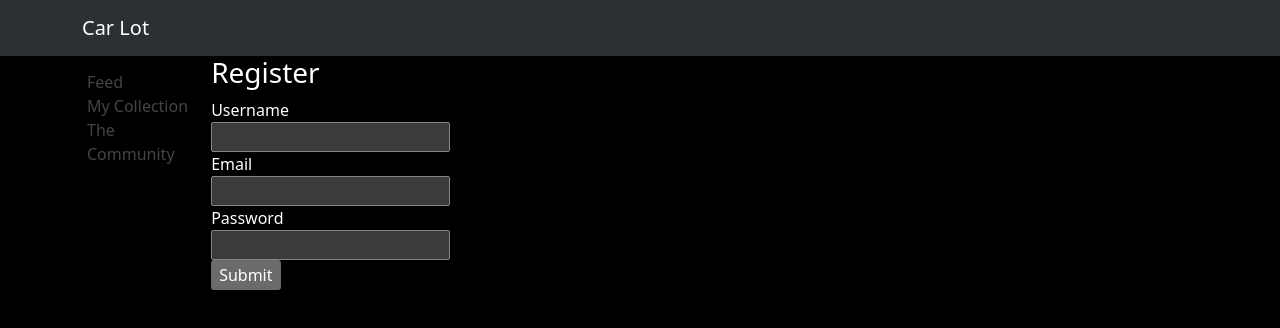
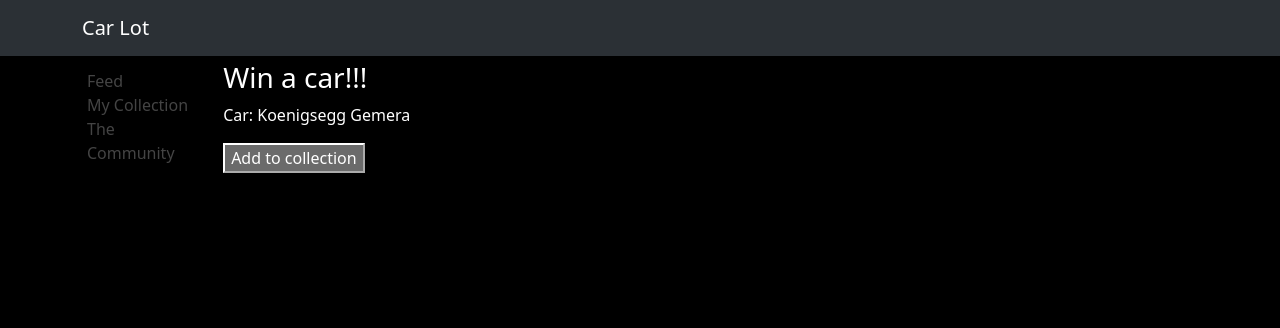
Before and after one commit to AcePhrost/NewCars, a React (Vite) app: page / in a window 1280 px wide. Shown: the top 328 px of the page. Built offline with nearby package versions, Linux system fonts and the light colour scheme.

Commit message:
just the state

```diff
--- a/src/App.jsx
+++ b/src/App.jsx
@@ -3,8 +3,8 @@
 // import { Cars } from "./componets/Cars"
 import Header from "./componets/Header"
 import Body from "./componets/Body"
-// import Wheelspin from "./componets/Wheelspin"
-import Register from "./componets/forms/register"
+import Wheelspin from "./componets/Wheelspin"
+// import Register from "./componets/forms/register"
 
 export default function App(){
 
@@ -13,8 +13,8 @@
       <Header/>
       <Body>
         {/* <Cars /> */}
-        {/* <Wheelspin /> */}
-        <Register />
+        <Wheelspin />
+        {/* <Register /> */}
       </Body>
     </Container>
   )
```
